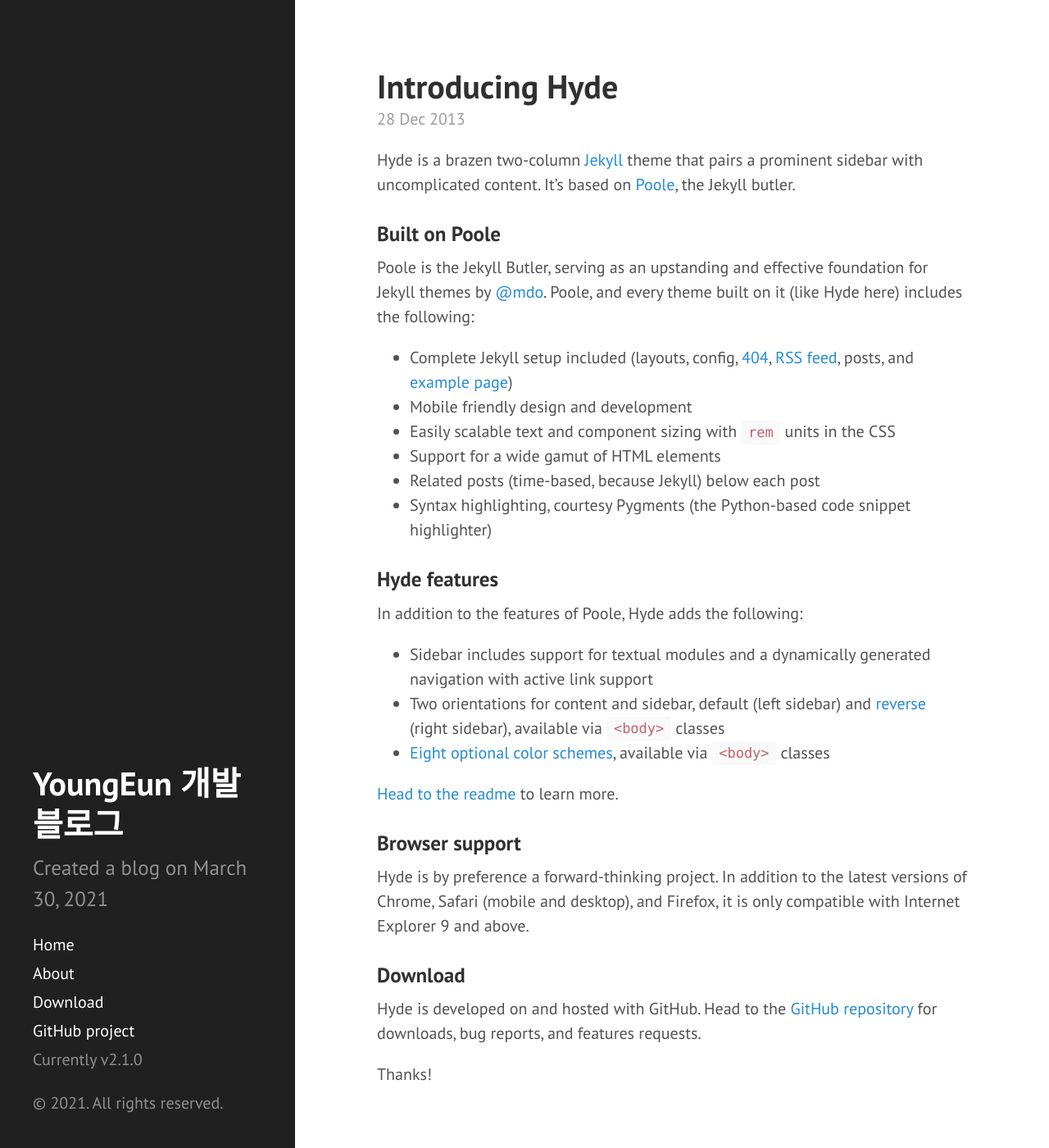
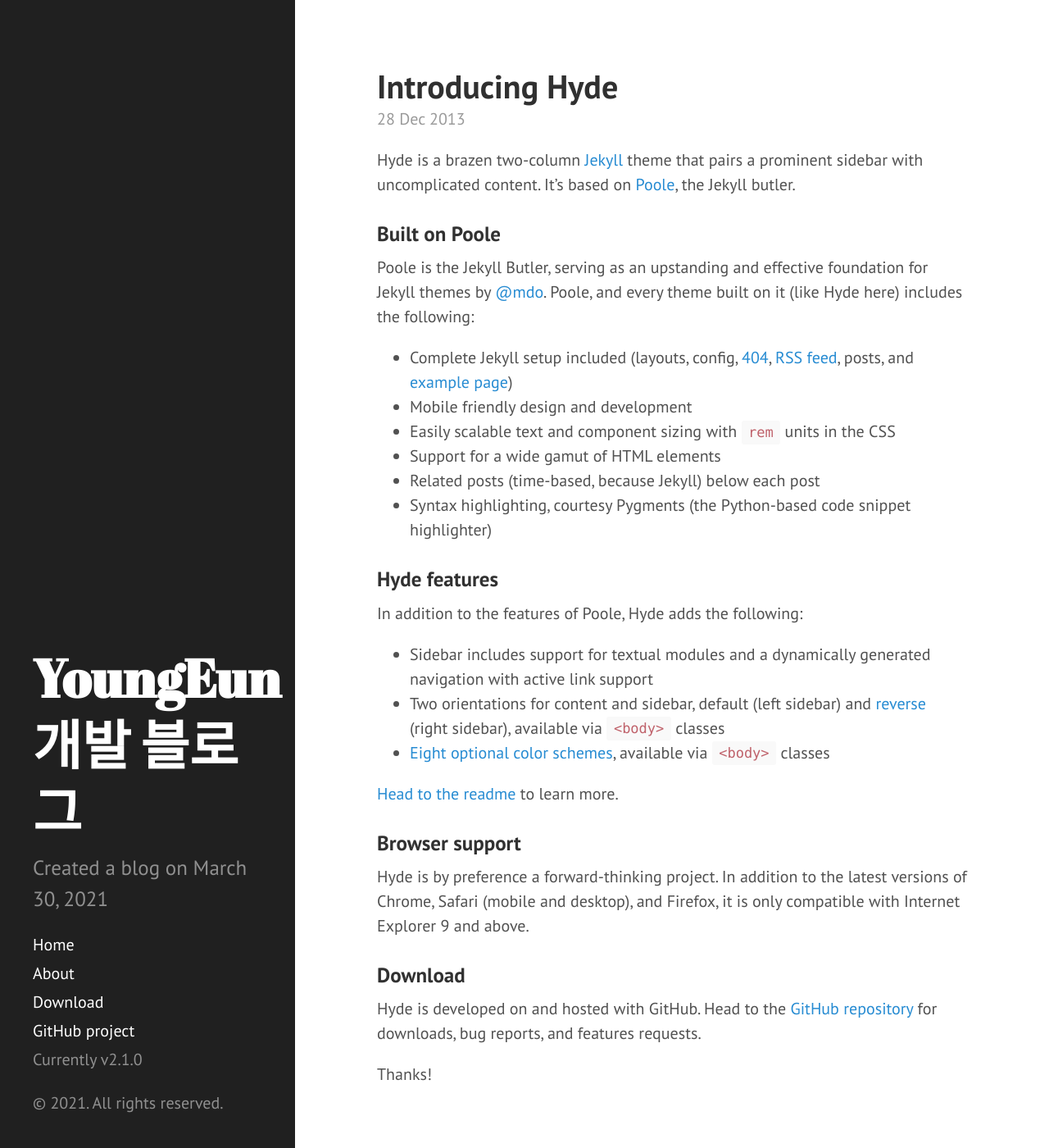
Before and after one commit to youngniw/youngniw.github.io, a Jekyll site: the page built from index.html, in a window 1280 px wide and 1400 px high. Shown: the whole window at 82% size. Built offline with Jekyll 4.4.1, drawn with Linux system fonts in a browser that asks for light colours; the list of posts is cut into pages by our own code.

Commit message:
Update hyde.css

```diff
--- a/public/css/hyde.css
+++ b/public/css/hyde.css
@@ -76,7 +76,7 @@
 }
 
 /* About section */
-.sidebar-about h2 {
+.sidebar-about h1 {
   color: #fff;
   margin-top: 0;
   font-family: "Abril Fatface", serif;
```
